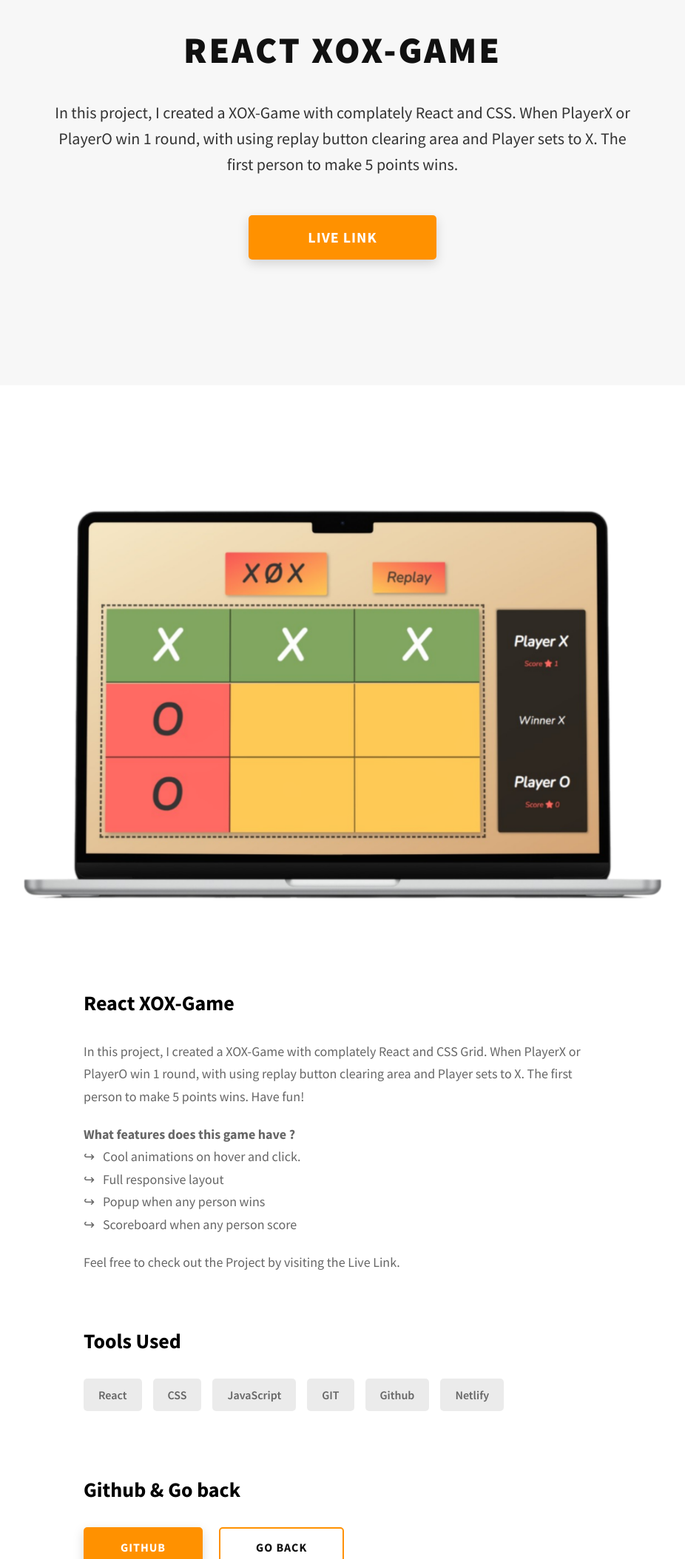
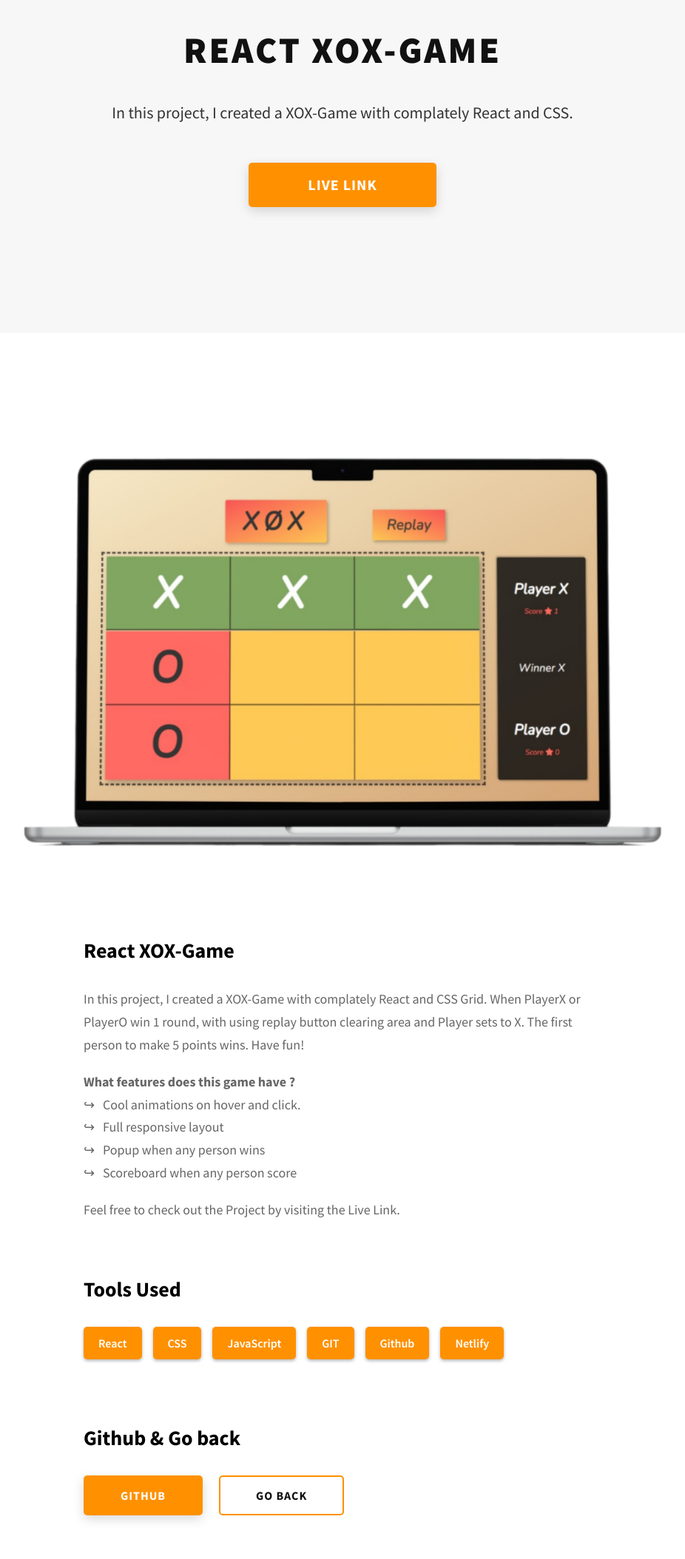
Before and after one commit to KadirKarabacak/Portfolio, a website built with Parcel: page xox-game.html in a window 1280 px wide. Shown: the part 220-2328 px from the top of the page at 74% size, without its empty margins (177-1103 px from the left). Built offline with nearby package versions, Linux system fonts and the light colour scheme.

Commit message:
Portfolio changes

```diff
--- a/src/style.css
+++ b/src/style.css
@@ -724,6 +724,9 @@ button {
   border-radius: 5px;
   font-weight: 600;
   color: #666;
+  background-color: #ff9100;
+  color: white;
+  box-shadow: 0 2px 4px rgba(0, 0, 0, 0.3);
 }
 .mouse {
   width: 25px;
--- a/xox-game.html
+++ b/xox-game.html
@@ -87,9 +87,6 @@
         <div class="project-cs-hero__info">
           <p class="text-primary">
             In this project, I created a XOX-Game with complately React and CSS.
-            When PlayerX or PlayerO win 1 round, with using replay button
-            clearing area and Player sets to X. The first person to make 5
-            points wins.
           </p>
         </div>
         <div class="project-cs-hero__cta">
```
Also changed, not shown: index.html (+1 -0 lines).
